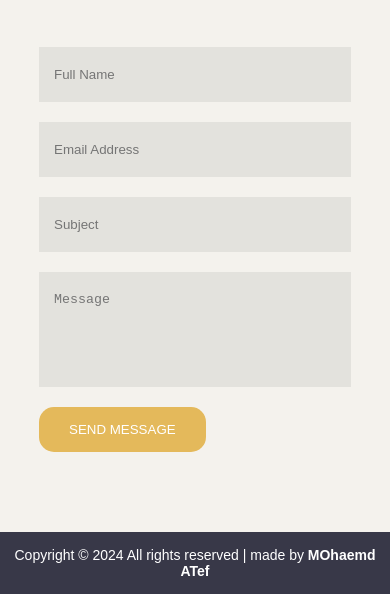
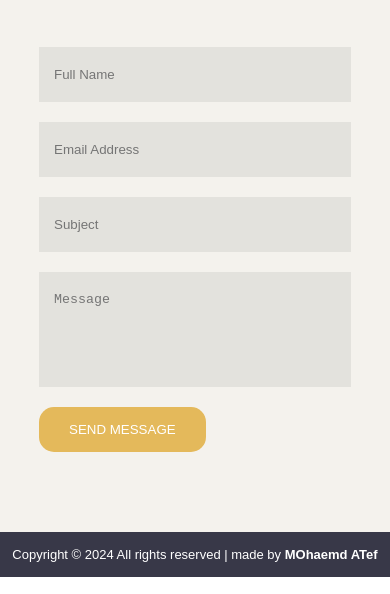
Before and after one commit to a3tof/foodLovver, a plain HTML site: page index.html in a window 390 px wide. Shown: the part 7498-8092 px from the top of the page. Drawn offline with Linux system fonts and the light colour scheme.

Commit message:
Update style.css

```diff
--- a/style.css
+++ b/style.css
@@ -547,5 +547,8 @@ form button {
         form {
             width: 80%;
         }
+            footer p {
+            font-size: 13px;
+        }
     }
 }
```
